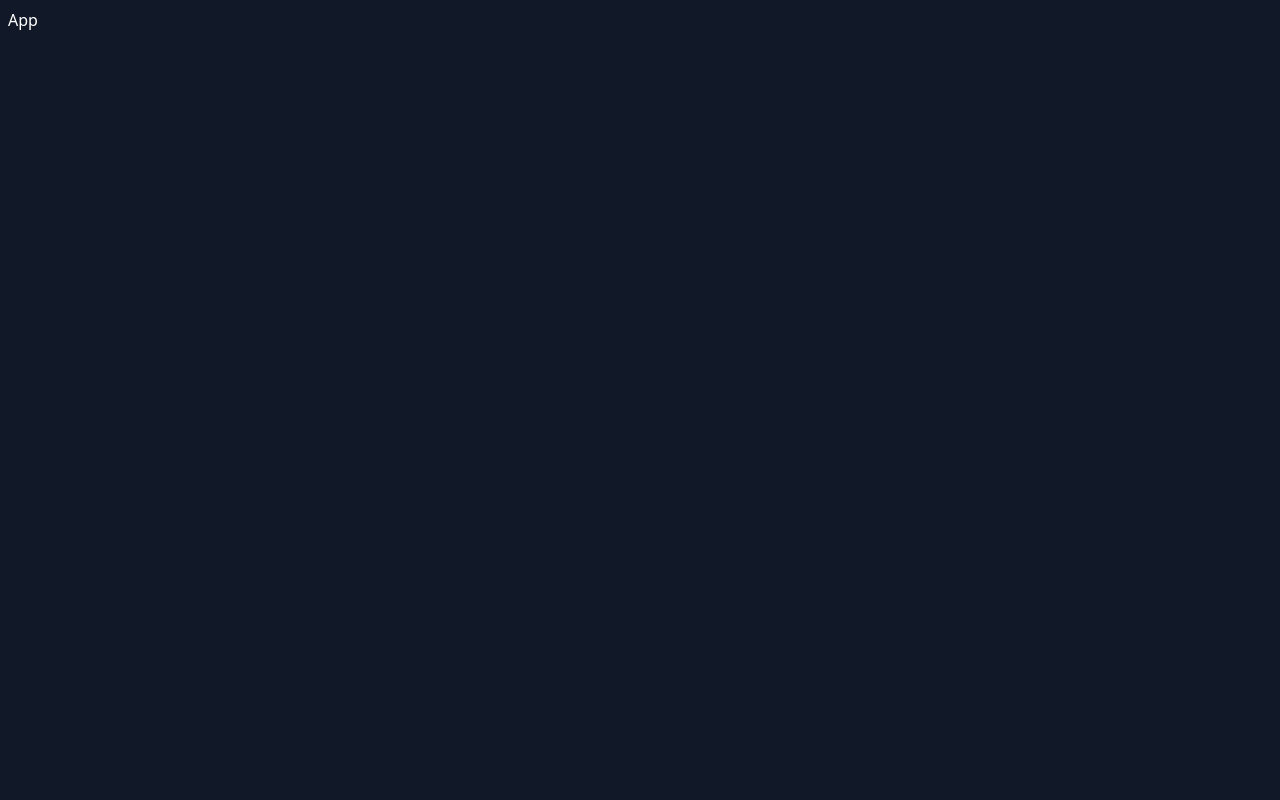
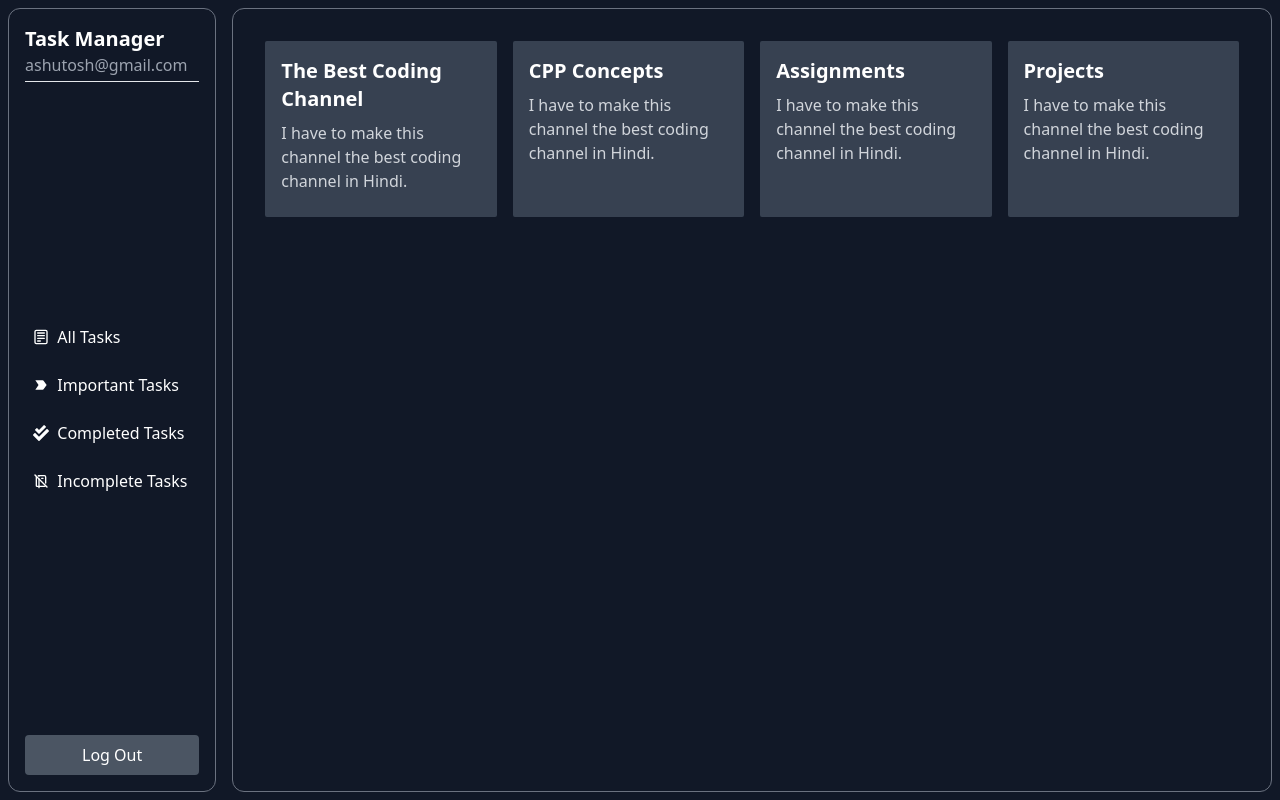
Before and after one commit to ashutosh-singh-03/Task-Manager, a React (Create React App) app in the folder frontend/: page / in a window 1280 px wide. Built offline with nearby package versions, Linux system fonts and the light colour scheme.

Commit message:
1st commit after new code

```diff
--- a/frontend/package.json
+++ b/frontend/package.json
@@ -8,6 +8,7 @@
     "@testing-library/user-event": "^13.5.0",
     "react": "^18.3.1",
     "react-dom": "^18.3.1",
+    "react-icons": "^5.3.0",
     "react-router-dom": "^6.26.2",
     "react-scripts": "5.0.1",
     "web-vitals": "^2.1.4"
--- a/frontend/src/App.js
+++ b/frontend/src/App.js
@@ -1,7 +1,26 @@
 import React from "react";
+import Home from "./pages/Home";
+import AllTasks from "./pages/AllTasks";
+import CompletedTasks from "./pages/CompletedTasks";
+import ImportantTasks from "./pages/ImportantTasks";
+import IncompleteTasks from "./pages/IncompleteTasks";
+import { BrowserRouter as Router, Routes, Route } from "react-router-dom";
 
 const App = () => {
-  return <div className="bg-gray-900 text-white h-screen p-2">App</div>;
+  return (
+    <div className="bg-gray-900 text-white h-screen p-2">
+      <Router>
+        <Routes>
+          <Route exact path="/" element={<Home />}>
+            <Route index element={<AllTasks />} />
+            <Route path="/completedTasks" element={<CompletedTasks />} />
+            <Route path="/importantTasks" element={<ImportantTasks />} />
+            <Route path="/incompleteTasks" element={<IncompleteTasks />} />
+          </Route>
+        </Routes>
+      </Router>
+    </div>
+  );
 };
 
 export default App;
--- /dev/null
+++ b/frontend/src/components/Home/Cards.jsx
@@ -0,0 +1,35 @@
+import React from "react";
+
+const Cards = () => {
+  const data = [
+    {
+      title: "The Best Coding Channel",
+      desc: "I have to make this channel the best coding channel in Hindi.",
+    },
+    {
+      title: "CPP Concepts",
+      desc: "I have to make this channel the best coding channel in Hindi.",
+    },
+    {
+      title: "Assignments",
+      desc: "I have to make this channel the best coding channel in Hindi.",
+    },
+    {
+      title: "Projects",
+      desc: "I have to make this channel the best coding channel in Hindi.",
+    },
+  ];
+  return (
+    <div className="grid grid-cols-4 gap-4 p-4">
+      {data &&
+        data.map((items, i) => (
+          <div className=" bg-gray-700 rounded-sm p-4">
+            <h3 className="text-xl font-semibold">{items.title}</h3>
+            <p className="text-gray-300 my-2">{items.desc}</p>
+          </div>
+        ))}
+    </div>
+  );
+};
+
+export default Cards;
--- /dev/null
+++ b/frontend/src/components/Home/Sidebar.jsx
@@ -0,0 +1,56 @@
+import React from "react";
+import { CgNotes } from "react-icons/cg";
+import { MdLabelImportant } from "react-icons/md";
+import { FaCheckDouble } from "react-icons/fa";
+import { TbNotebookOff } from "react-icons/tb";
+import { Link } from "react-router-dom";
+
+const Sidebar = () => {
+  const data = [
+    {
+      title: "All Tasks",
+      icon: <CgNotes />,
+      link: "/",
+    },
+    {
+      title: "Important Tasks",
+      icon: <MdLabelImportant />,
+      link: "/importantTasks",
+    },
+    {
+      title: "Completed Tasks",
+      icon: <FaCheckDouble />,
+      link: "/completedTasks",
+    },
+    {
+      title: "Incomplete Tasks",
+      icon: <TbNotebookOff />,
+      link: "/IncompleteTasks",
+    },
+  ];
+  return (
+    <>
+      <div>
+        <h2 className="text-xl font-semibold">Task Manager</h2>
+        <h4 className="mb-1 text-gray-400">ashutosh@gmail.com</h4>
+        <hr />
+      </div>
+      <div>
+        {data.map((items, i) => (
+          <Link
+            to={items.link}
+            key={i}
+            className="my-2 flex items-center hover:bg-gray-600 p-2 rounded transition-all duration-300"
+          >
+            {items.icon}&nbsp; {items.title}
+          </Link>
+        ))}
+      </div>
+      <div>
+        <button className="bg-gray-600 w-full p-2 rounded">Log Out</button>
+      </div>
+    </>
+  );
+};
+
+export default Sidebar;
--- /dev/null
+++ b/frontend/src/pages/AllTasks.jsx
@@ -0,0 +1,12 @@
+import React from 'react'
+import Cards from '../components/Home/Cards'
+
+const AllTasks = () => {
+  return (
+    <div>
+      <Cards />
+    </div>
+  )
+}
+
+export default AllTasks
--- /dev/null
+++ b/frontend/src/pages/CompletedTasks.jsx
@@ -0,0 +1,9 @@
+import React from 'react'
+
+const CompletedTasks = () => {
+  return (
+    <div>CompletedTasks</div>
+  )
+}
+
+export default CompletedTasks
--- /dev/null
+++ b/frontend/src/pages/Home.jsx
@@ -0,0 +1,18 @@
+import React from "react";
+import Sidebar from "../components/Home/Sidebar";
+import { Outlet } from "react-router-dom";
+
+const Home = () => {
+  return (
+    <div className="flex h-[98vh] gap-4">
+      <div className="w-1/6 border border-gray-500 rounded-xl p-4 flex flex-col justify-between">
+        <Sidebar />
+      </div>
+      <div className="w-5/6 border border-gray-500 rounded-xl p-4">
+      <Outlet />
+      </div>
+    </div>
+  );
+};
+
+export default Home;
--- /dev/null
+++ b/frontend/src/pages/ImportantTasks.jsx
@@ -0,0 +1,9 @@
+import React from 'react'
+
+const ImportantTasks = () => {
+  return (
+    <div>ImportantTasks</div>
+  )
+}
+
+export default ImportantTasks
--- /dev/null
+++ b/frontend/src/pages/IncompleteTasks.jsx
@@ -0,0 +1,9 @@
+import React from 'react'
+
+const IncompleteTasks = () => {
+  return (
+    <div>IncompleteTasks</div>
+  )
+}
+
+export default IncompleteTasks
```
Also changed, not shown: 1 other file (tests, documents, lock files or other folders).
